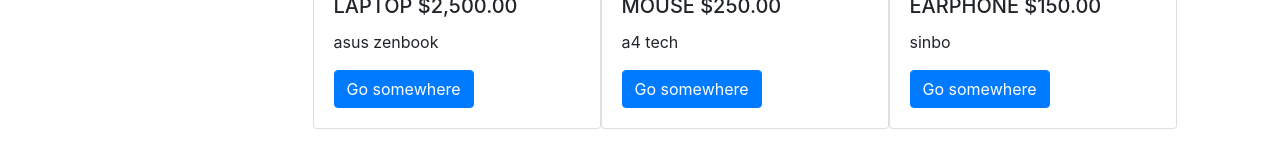
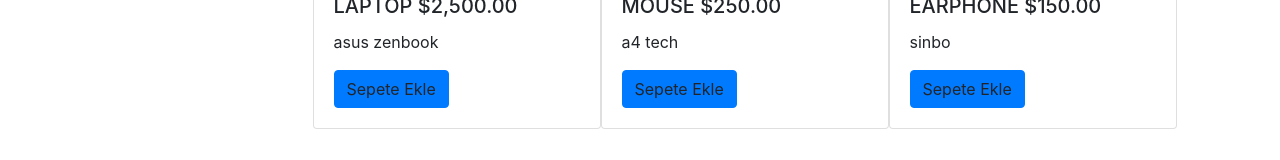
Before and after one commit to barismercan/angular, an Angular app in the folder shop/: page / in a window 1280 px wide. Shown: the part 393-553 px from the top of the page. Built offline with nearby package versions, Linux system fonts and the light colour scheme.

Commit message:
event binding yapıldı ve ürüne tıklandığında sepete eklendi.

```diff
--- a/shop/src/app/product/product.component.html
+++ b/shop/src/app/product/product.component.html
@@ -24,7 +24,7 @@
         <div class="card-body">
           <h5 class="card-title">{{product.name | uppercase}} {{product.price | currency}}</h5>
           <p class="card-text">{{product.description | lowercase}}</p>
-          <a href="#" class="btn btn-primary">Go somewhere</a>
+          <a (click)="addToCart(product)" class="btn btn-primary">Sepete Ekle</a>
         </div>
     </div>
 
--- a/shop/src/app/product/product.component.ts
+++ b/shop/src/app/product/product.component.ts
@@ -20,4 +20,8 @@ export class ProductComponent implements OnInit {
   ngOnInit() {
   }
 
+  addToCart(product) {
+    alert("sepete eklendi:" + product.name);
+  }
+
 }
```
